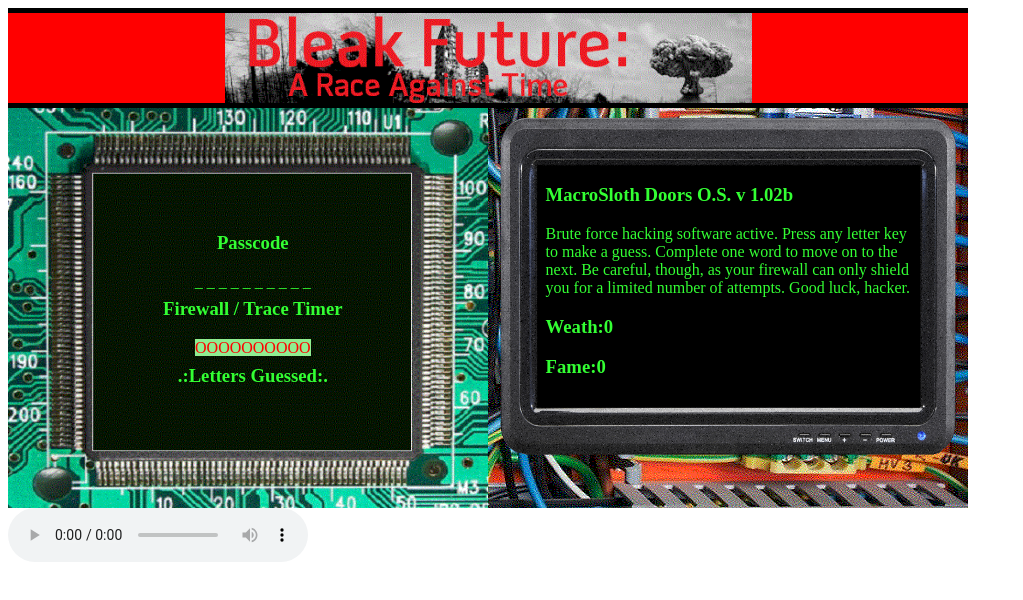
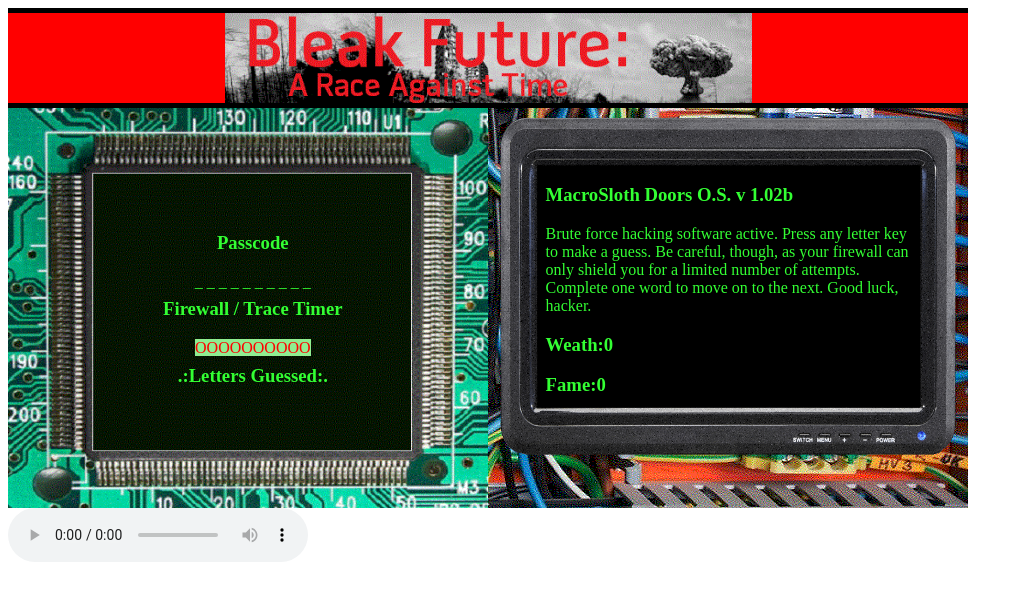
Before and after one commit to LordSorcerer/Hangman-Game, a plain HTML site: page index.html in a window 1280 px wide. Shown: the whole page, without its empty margins (0-1023 px from the left). Drawn offline with Linux system fonts and the light colour scheme.

Commit message:
ADDED: Screenshots

```diff
--- a/hangman-game.html
+++ b/index.html
@@ -27,7 +27,7 @@
         </div>
         <div id="containerGraphics">
             <h3>MacroSloth Doors O.S. v 1.02b</h3>
-            <span>Brute force hacking software active.  Press any letter key to make a guess.  Complete one word to move on to the next.  Be careful, though, as your firewall can only shield you for a limited number of attempts.  Good luck, hacker.</span>
+            <span>Brute force hacking software active.  Press any letter key to make a guess.  Be careful, though, as your firewall can only shield you for a limited number of attempts.  Complete one word to move on to the next.  Good luck, hacker.</span>
             <h3>Weath:<span id="currentCredits">0</span></h3>
             <h3>Fame:<span id="currentFame">0</span></h3>
 
```
Also changed, not shown: screenshot1.png (added), 1 other file.
